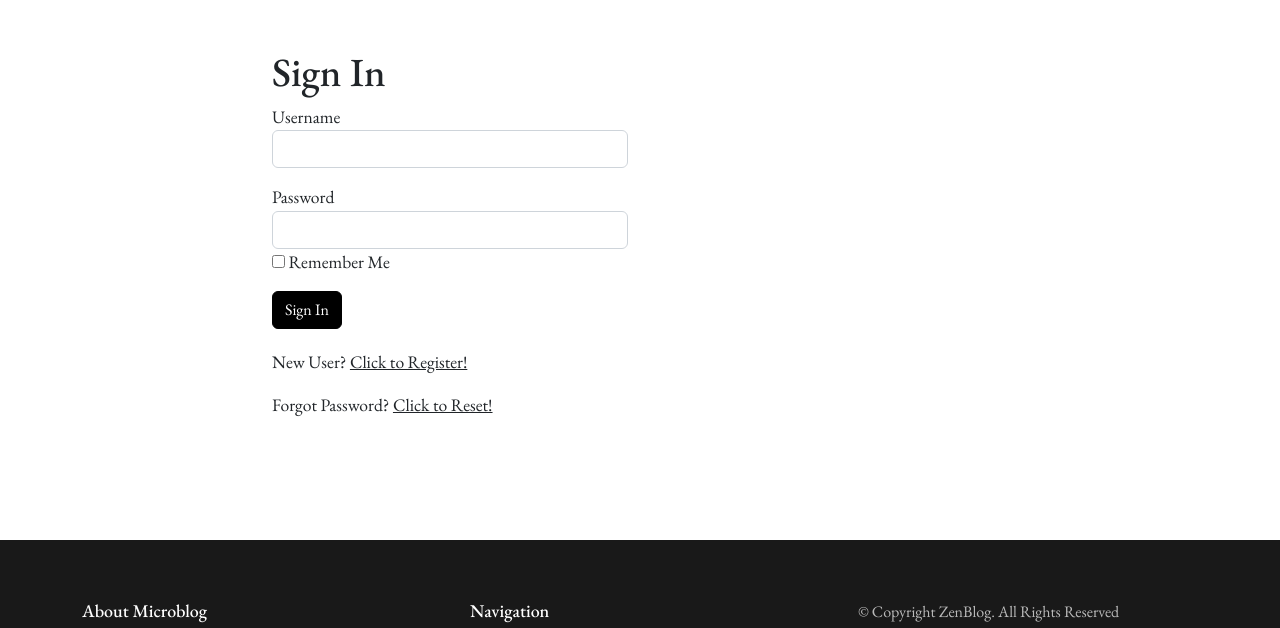
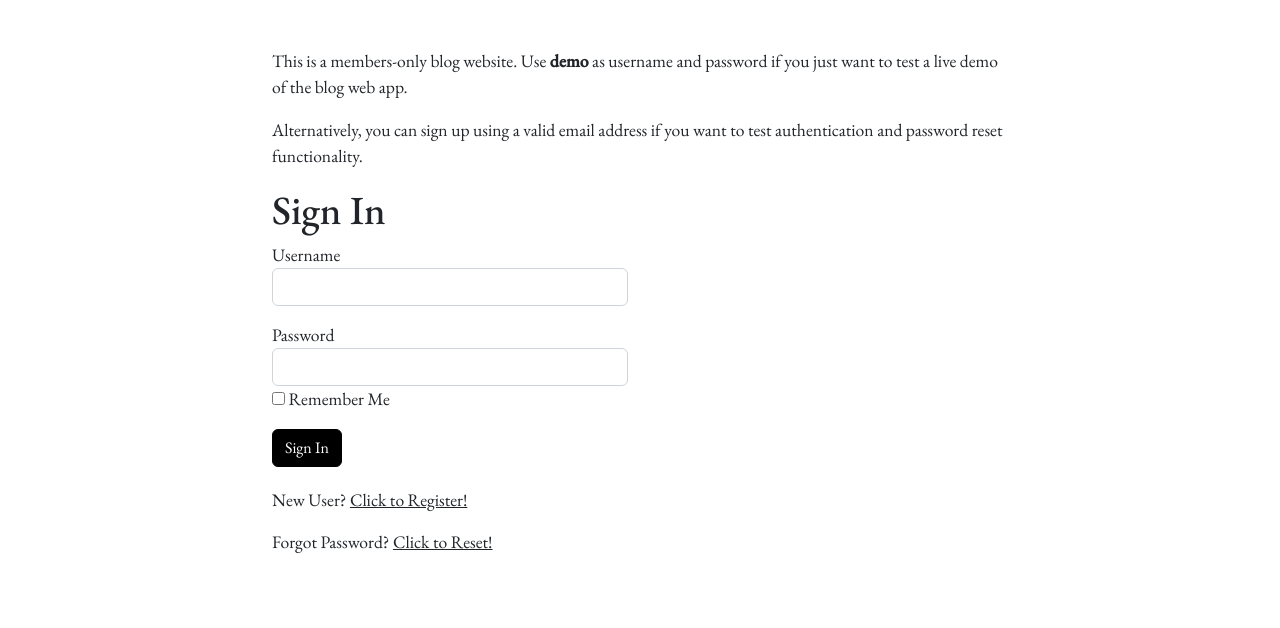
Before and after one commit to fredrickdave/Microblog-Project, a Flask app: page /auth/login in a window 1280 px wide. Shown: the part 90-718 px from the top of the page. Run offline with Flask 3, Linux system fonts and the light colour scheme; some libraries are stand-ins or nearby versions; some web fonts are replaced.

Commit message:
Add demo login credential for live demo purposes

```diff
--- a/app/templates/auth/login.html
+++ b/app/templates/auth/login.html
@@ -12,6 +12,8 @@
             <div class="row justify-content-center mt-5">
 
               <div class="col-lg-12">
+                <p>This is a members-only blog website. Use <b>demo</b> as username and password if you just want to test a live demo of the blog web app.</p>
+                <p>Alternatively, you can sign up using a valid email address if you want to test authentication and password reset functionality.</p>
                 <h1 class="comment-title">Sign In</h1>
                 <div class="row">
                   <div class="col-lg-6 mb-3">
```
Also changed, not shown: 1 other file.
